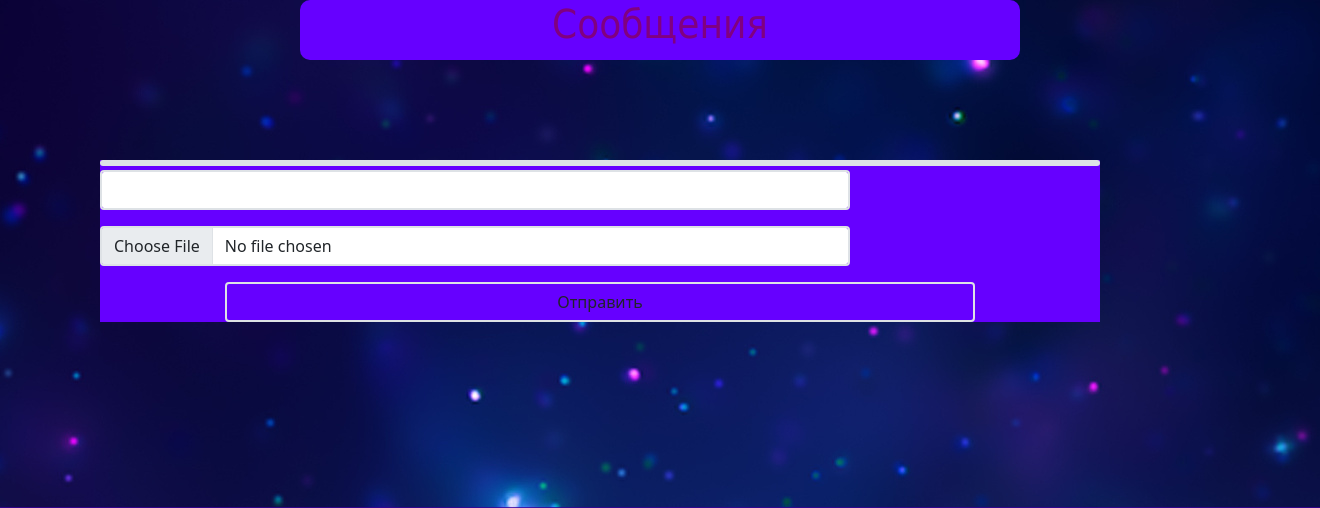
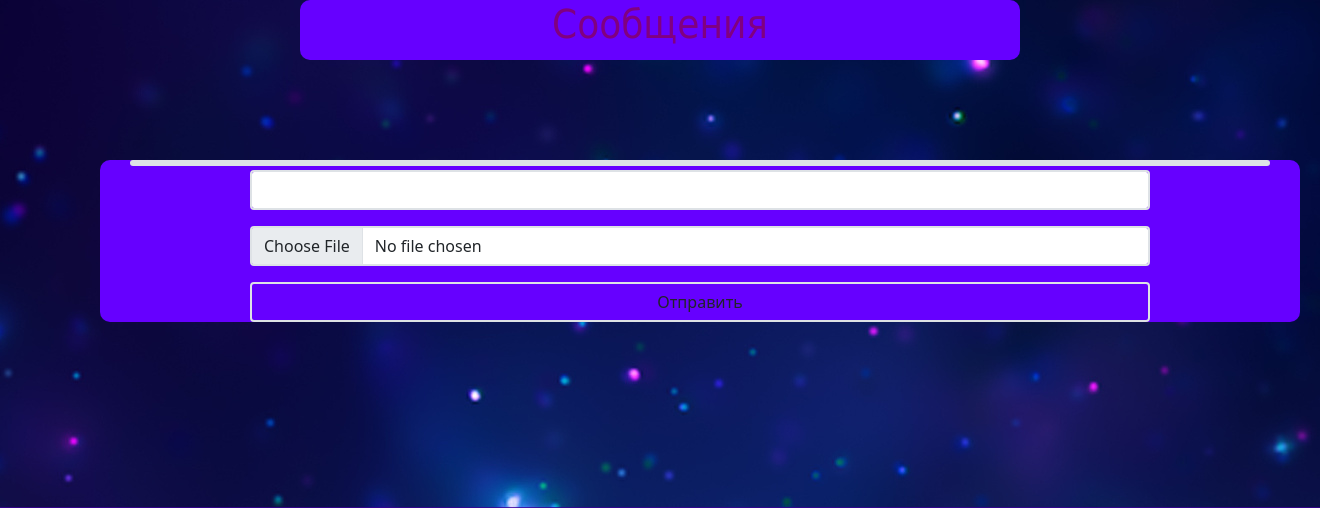
Before and after one commit to first-debug/anonim_website, a Flask app: a page that uses templates/chat.html in a window 1320 px wide. Shown: the top 508 px of the page. Run offline with Flask 2, Linux system fonts and the light colour scheme; data that the repository does not hold is empty; some libraries are stand-ins or nearby versions.

Commit message:
Чуток исправлений

```diff
--- a/static/css/style.css
+++ b/static/css/style.css
@@ -36,7 +36,8 @@ border-color: purple;
 margin: 100px;
 text-align: center;
 background-color: #6600ff;
-width: 1000px;
+width: 1200px;
+border-radius: 10px;
 }
 
 .button_color {
--- a/templates/chat.html
+++ b/templates/chat.html
@@ -6,12 +6,13 @@
 <div class="footer">
         <table>
         <td>По всем вопросам обращайтесь в компанию ДЕД ПИХТО И Co.,</td>
-        <tr><td><img src="static/css/images/Logo1.png"></td></tr>
+        <tr><td><img src="/static/css/images/Logo1.png"></td></tr>
         <tr><td>где на вас скорее всего забьют спустя секунду.</td></tr>
         <tr><td>Телефон: какие-то 11 цифр</td></tr>
         <tr><td>И ещё: все права не защищены.</td></tr>
         </table>
 </div>
+<center>
 <form class="chat_box" id="text_message" action="" method="post" enctype="multipart/form-data">
         <div id="chat_box" class="mb-1 container border_color border border-3 rounded" style="height: 75%">
             {% for item in list_msg %}
@@ -23,10 +24,10 @@
             {% endfor %}
         </div>
             <p>
-                {{ form.text(class="form-control border border-2 rounded w-75") }}
+                {{ form.text(class=" container form-control border border-2 rounded w-75") }}
             </p>
             <p>
-                {{ form.pic(class="form-control border border-2 rounded w-75")}}
+                {{ form.pic(class=" container form-control border border-2 rounded w-75")}}
             </p>
             <p>
                 {{ form.hidden_tag() }}
@@ -34,5 +35,6 @@
             </p>
 <!--            <p><img src="{{ url_for('static', filename='img/BRUH.jpg') }}" alt="кролик" class="message rounded bg-info w-25 container" style="margin-top: 8px;padding-bottom: 5px;margin-left: 5px"></p>-->
     </form>
+    </center>
     <script src="{{ url_for('static', filename='script/script.js') }}"></script>
 {% endblock %}
```
Also changed, not shown: db/chats.db.
